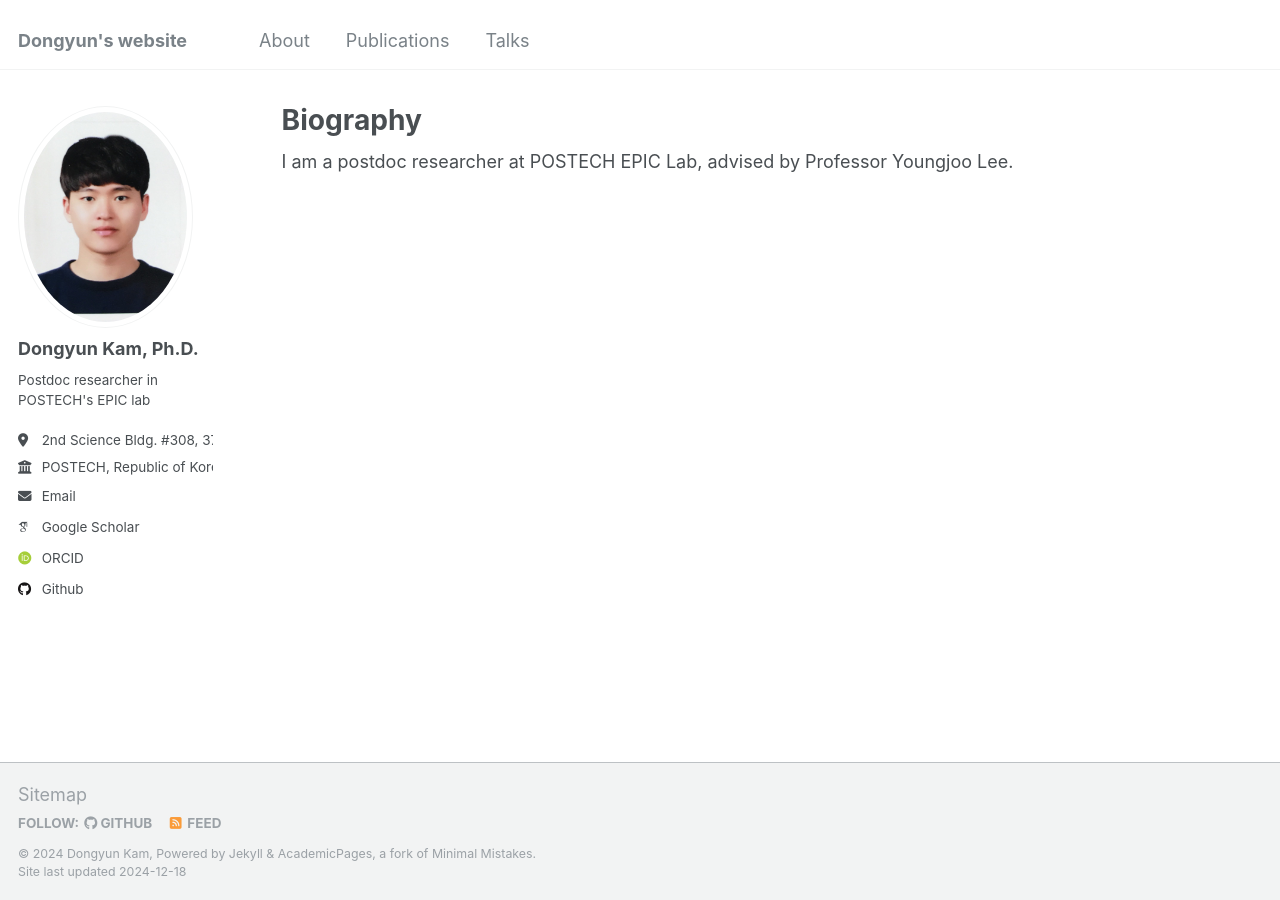
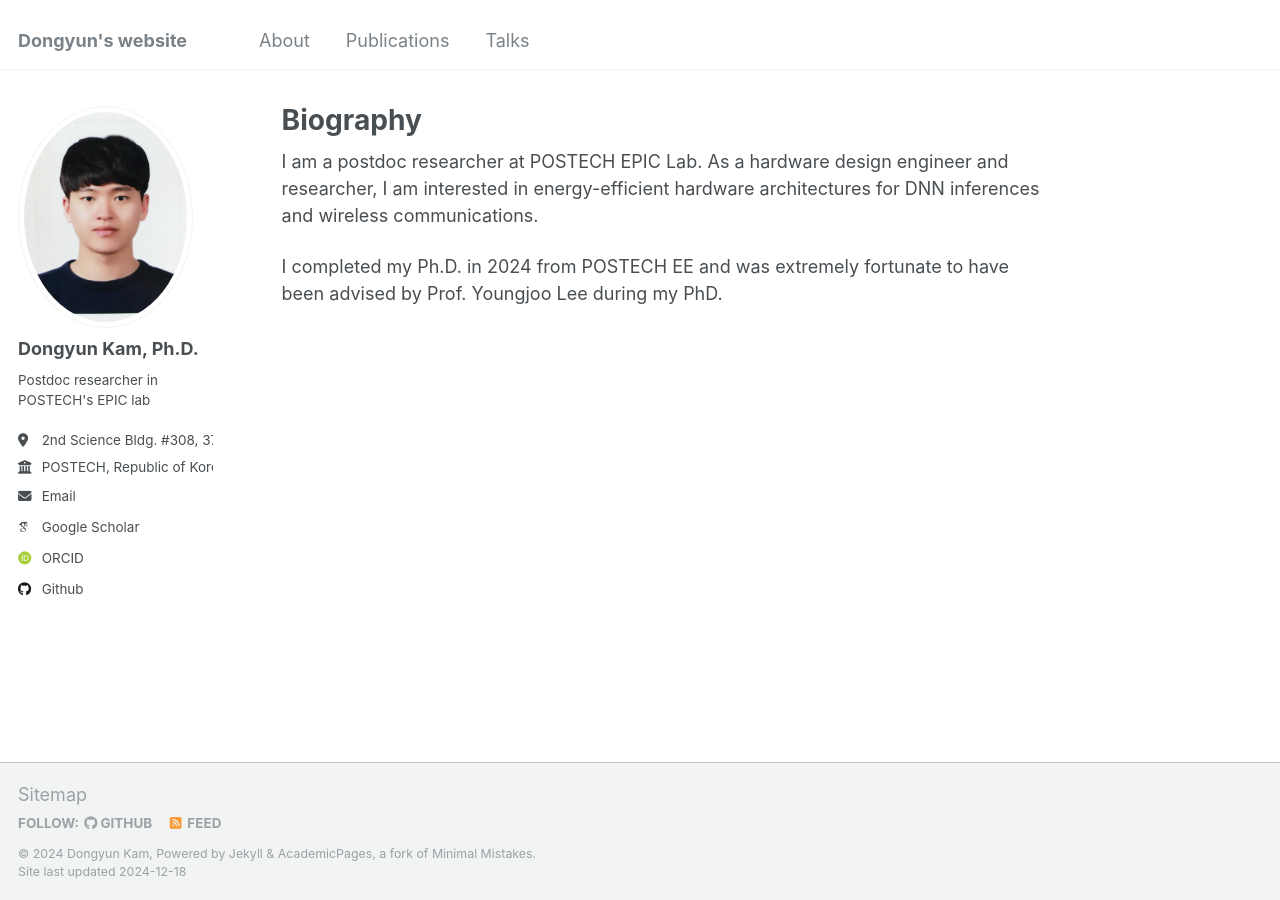
Before and after one commit to Dongyunkam/dongyunkam.github.io, a Jekyll site: the page built from _pages/about.md, in a window 1280 px wide. Built offline with Jekyll 4.4.1, drawn with Linux system fonts in a browser that asks for light colours; some web fonts are replaced.

Commit message:
Update about.md

```diff
--- a/_pages/about.md
+++ b/_pages/about.md
@@ -7,4 +7,6 @@ redirect_from:
   - /about.html
 ---
 
-I am a postdoc researcher at POSTECH EPIC Lab, advised by Professor Youngjoo Lee.
+I am a postdoc researcher at POSTECH EPIC Lab. As a hardware design engineer and researcher, I am interested in energy-efficient hardware architectures for DNN inferences and wireless communications.
+
+I completed my Ph.D. in 2024 from POSTECH EE and was extremely fortunate to have been advised by Prof. Youngjoo Lee during my PhD.
```
